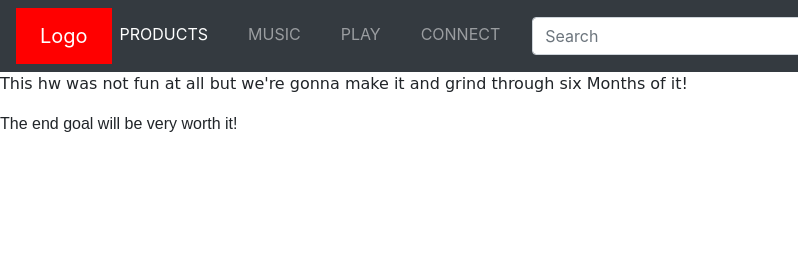
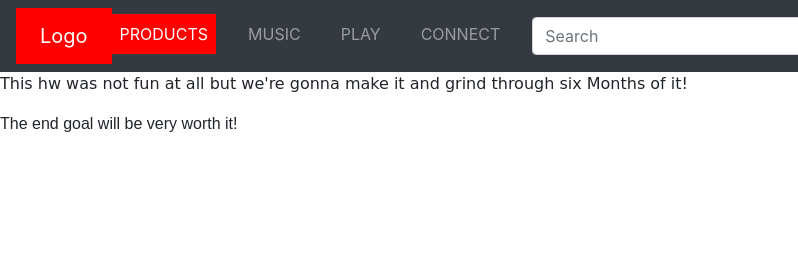
Before and after one commit to christhao26/NavBarhw, a plain HTML site: page index.html in a window 1280 px wide. In both pictures the pointer is over the link 163 px from the left and 34 px from the top of the page. Shown: the top 280 px of the page, 0-798 px from the left. Drawn offline with nearby package versions, Linux system fonts and the light colour scheme; a web font is replaced by a local one.

Commit message:
added hover effect
red hover in the bar

```diff
--- a/style.css
+++ b/style.css
@@ -53,3 +53,8 @@
 
  P{font-family: 'Akaya Kanadaka', cursive;}
  #worth{font-family: 'DotGothic16', sans-serif;}
+
+ div ul li a:hover {
+     background-color: red;
+
+ }
```
